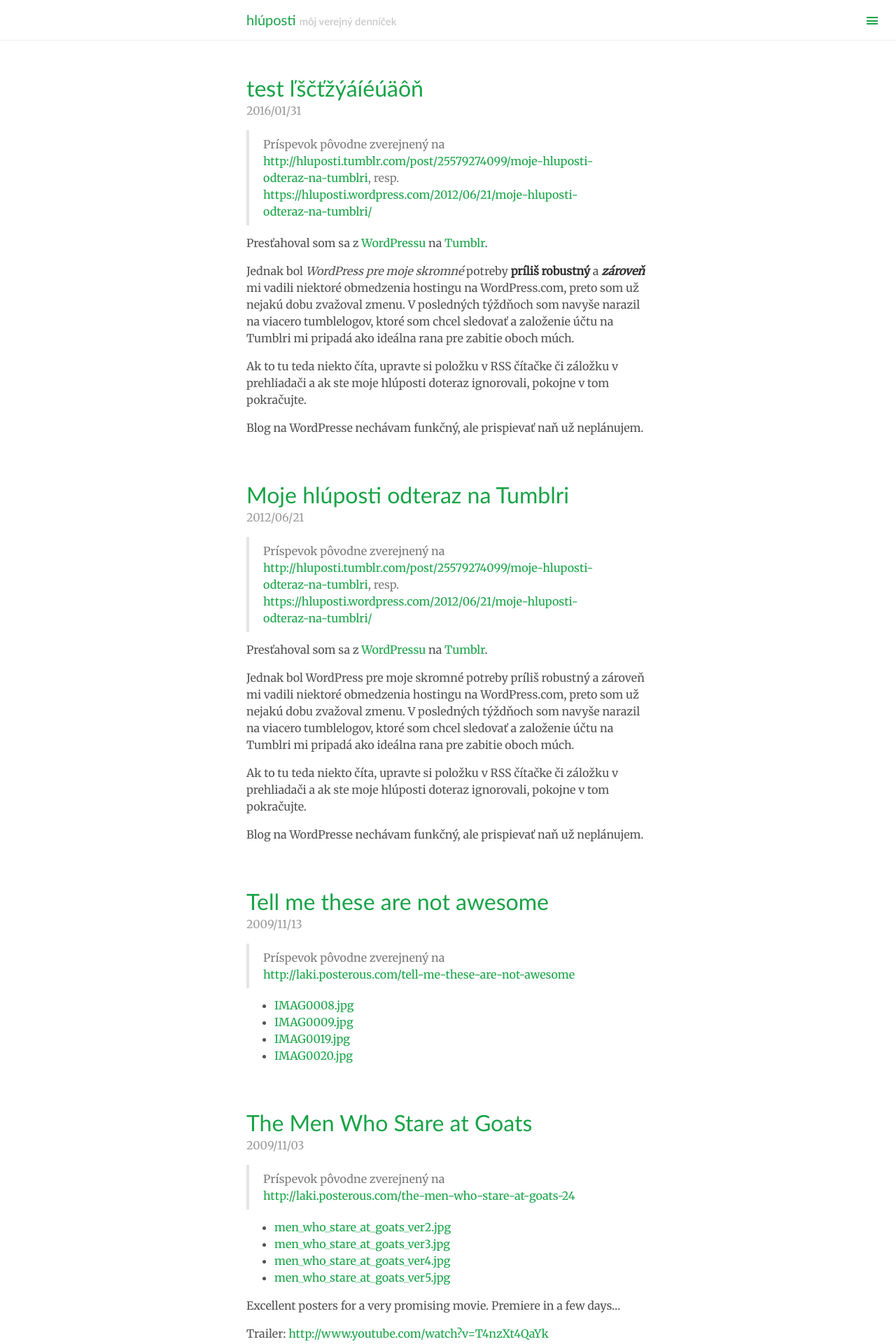
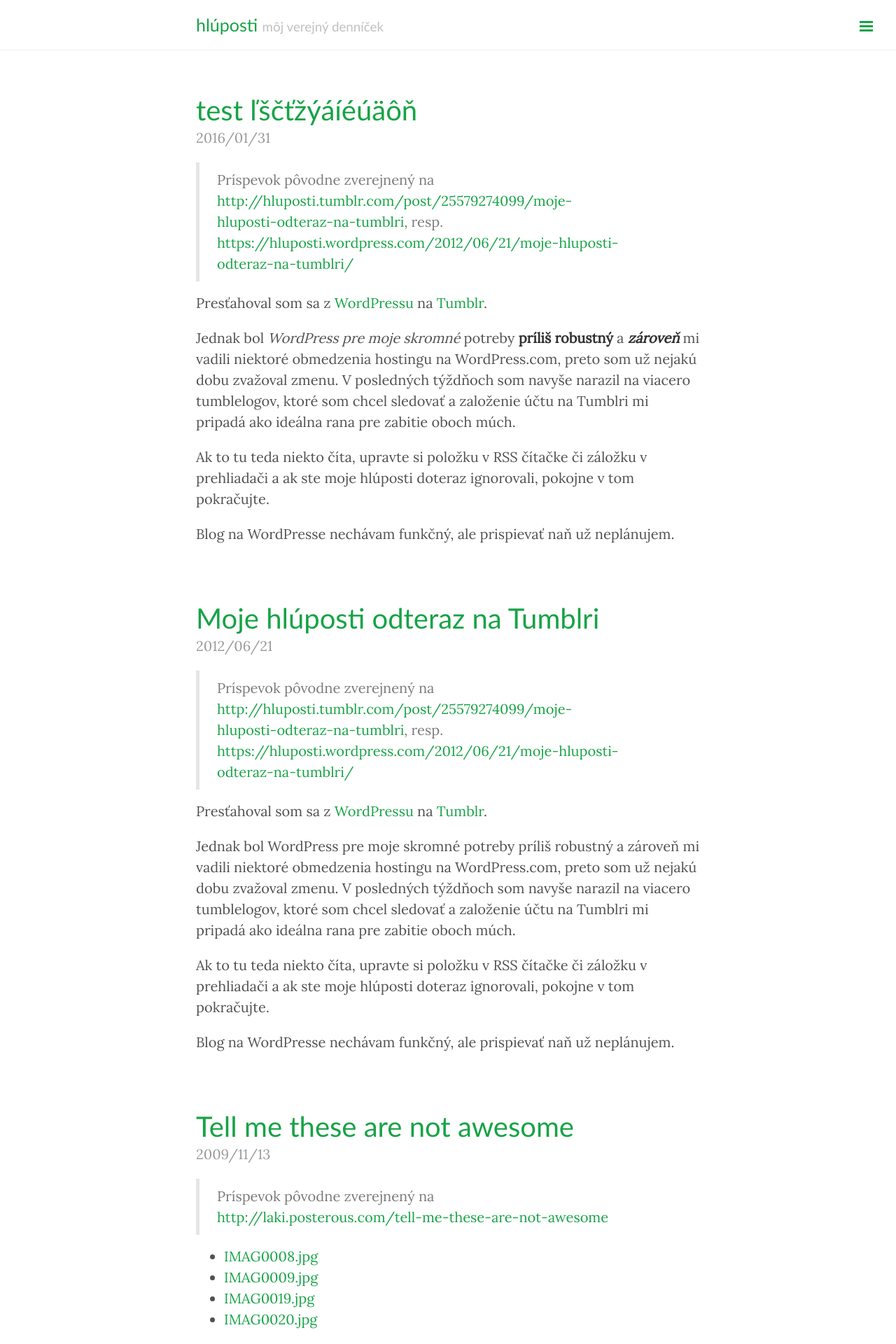
Before and after one commit to hluposti/hluposti.github.io, a Jekyll site: the page built from index.html, in a window 1280 px wide. Shown: the top 1920 px of the page at 70% size. Built offline with Jekyll 4.4.1, drawn with Linux system fonts in a browser that asks for light colours; Markdown is read by kramdown in place of the engine named in the settings; the list of posts is cut into pages by our own code.

Commit message:
Update lanyon.css

```diff
--- a/public/css/lanyon.css
+++ b/public/css/lanyon.css
@@ -35,7 +35,7 @@
  */
 
 @import url(https://fonts.googleapis.com/css?family=EB+Garamond);
-@import url(https://fonts.googleapis.com/css?family=Merriweather&subset=latin,latin-ext);
+@import url(https://fonts.googleapis.com/css?family=Lora);
 
 /* Prevent scroll on narrow devices */
 
@@ -45,8 +45,8 @@
 }
 
 html {
-  font-family: 'Merriweather', Palatino, Georgia, serif;
-  font-size: 1em; /* 16px */
+  font-family: Lora, Palatino, Georgia, serif;
+  /* font-size: 1em; 16px */
 }
 
 h1, h2, h3, h4, h5, h6 {
```
